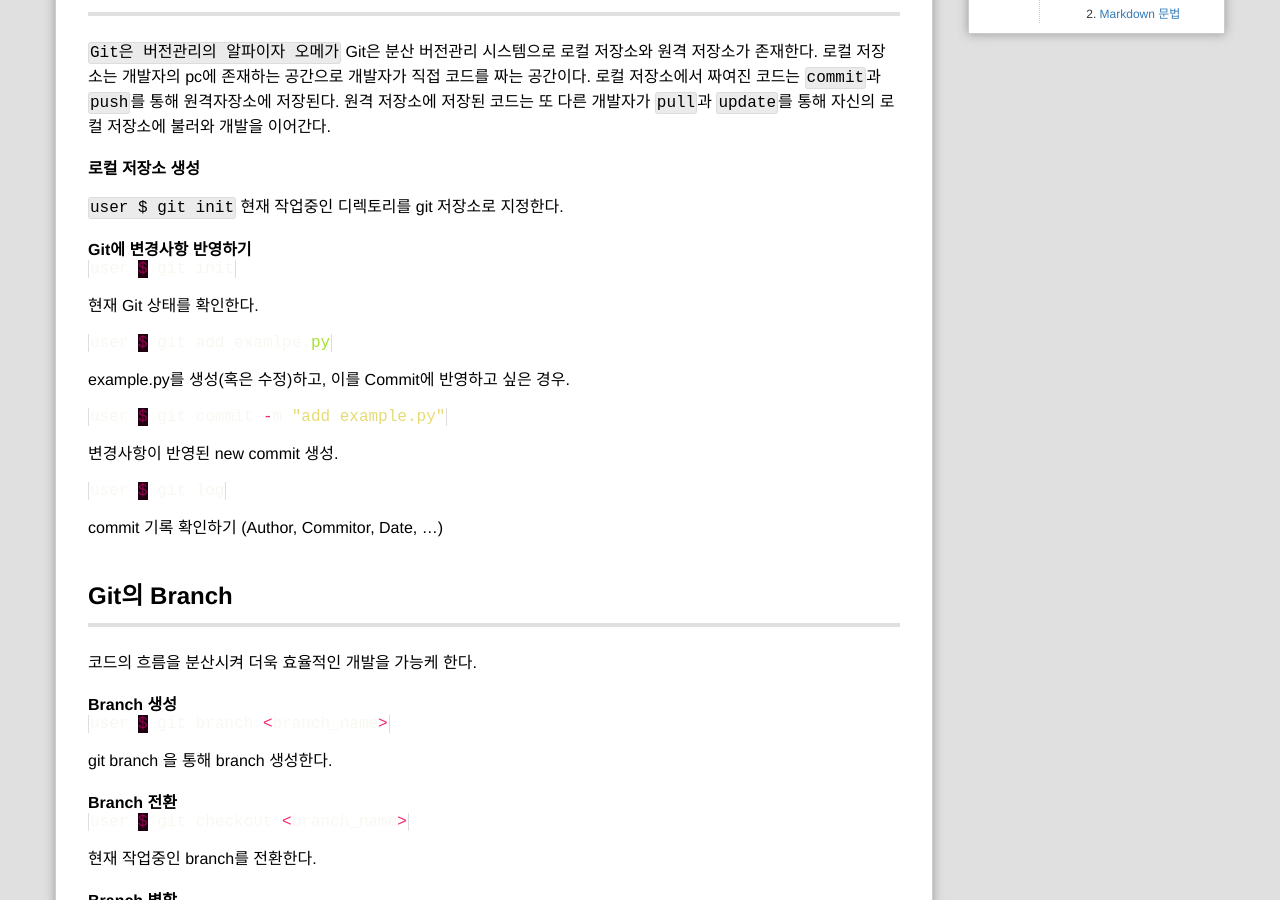
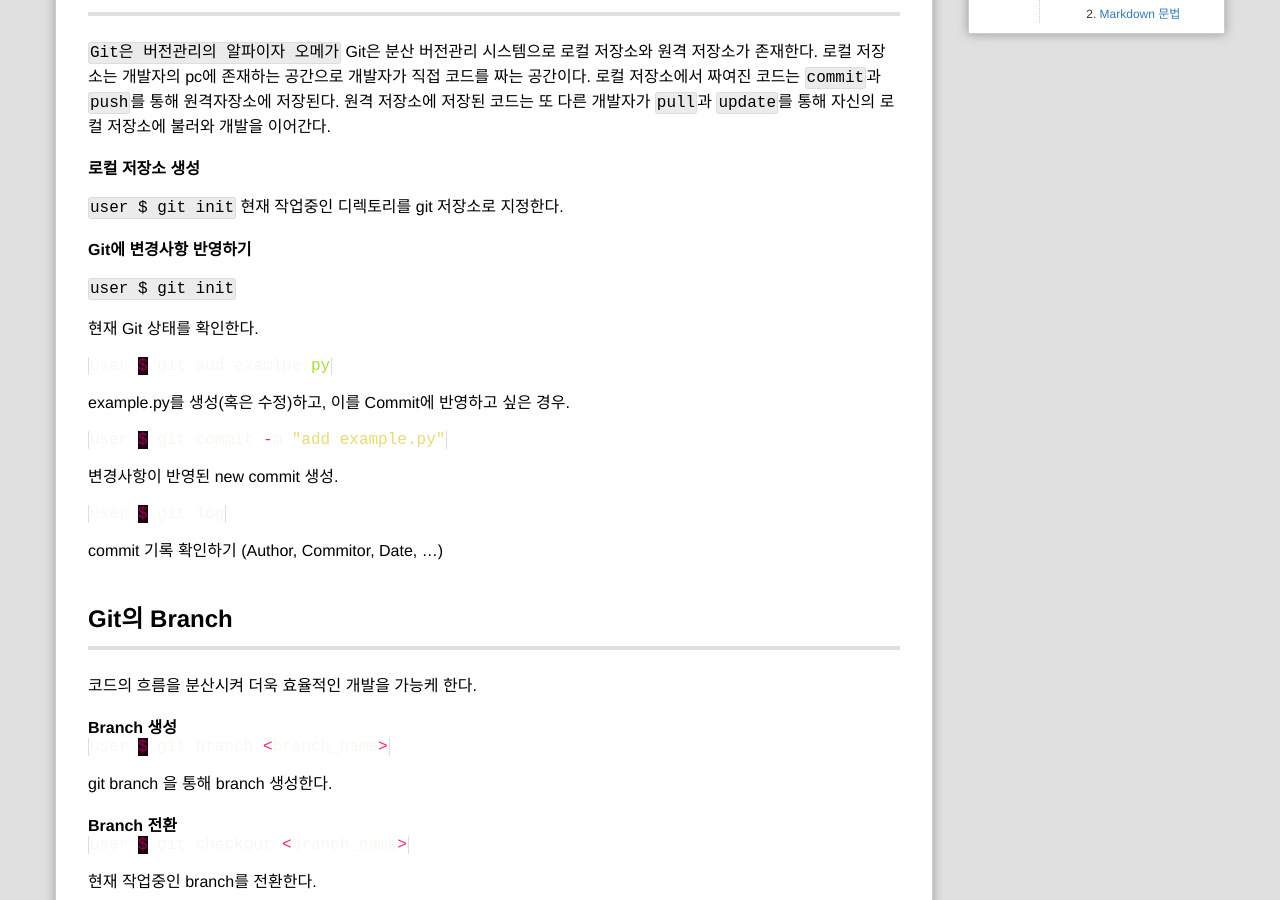
Before and after one commit to backsung75/backsung75.github.io, a Jekyll site: the page built from _posts/2022-11-30-welcome-to-jekyll.markdown, in a window 1280 px wide and 900 px high, scrolled down 406 px. Built offline with Jekyll 4.4.1, drawn with Linux system fonts in a browser that asks for light colours.

```diff
--- a/_posts/2022-11-30-welcome-to-jekyll.markdown
+++ b/_posts/2022-11-30-welcome-to-jekyll.markdown
@@ -17,9 +17,9 @@ Git은 분산 버전관리 시스템으로 로컬 저장소와 원격 저장소
 
 #### Git에 변경사항 반영하기
 
-{% highlight ruby %}
-user $ git init
-{% endhighlight %}
+
+`user $ git init`
+
 현재 Git 상태를 확인한다.
 
 {% highlight ruby %}
```
